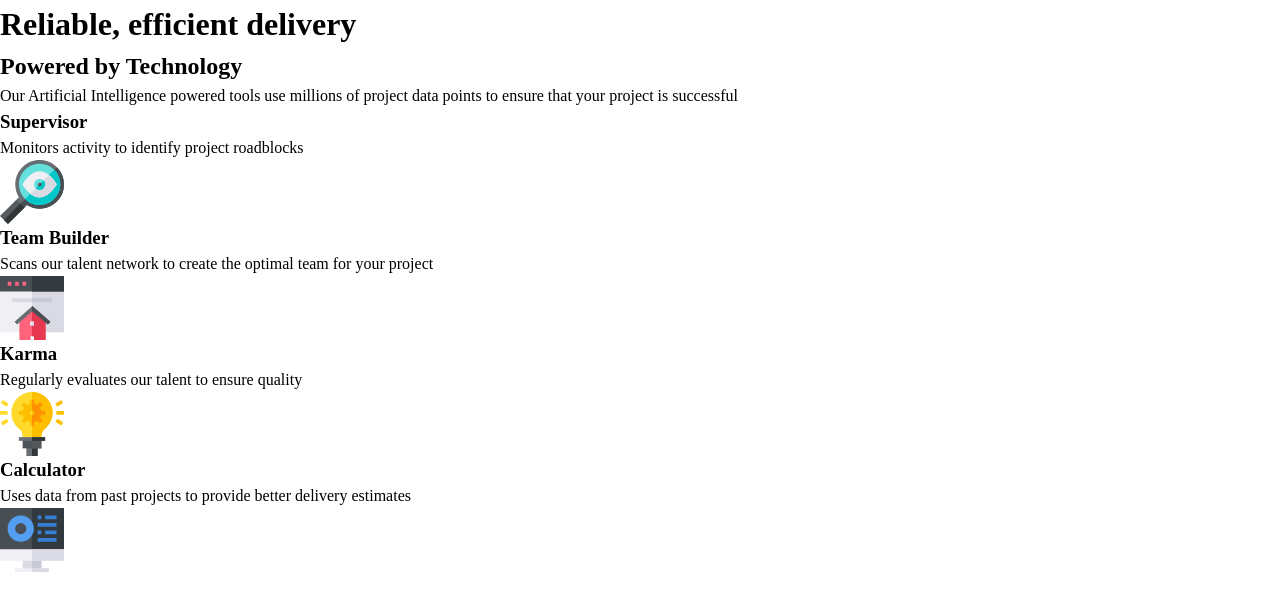
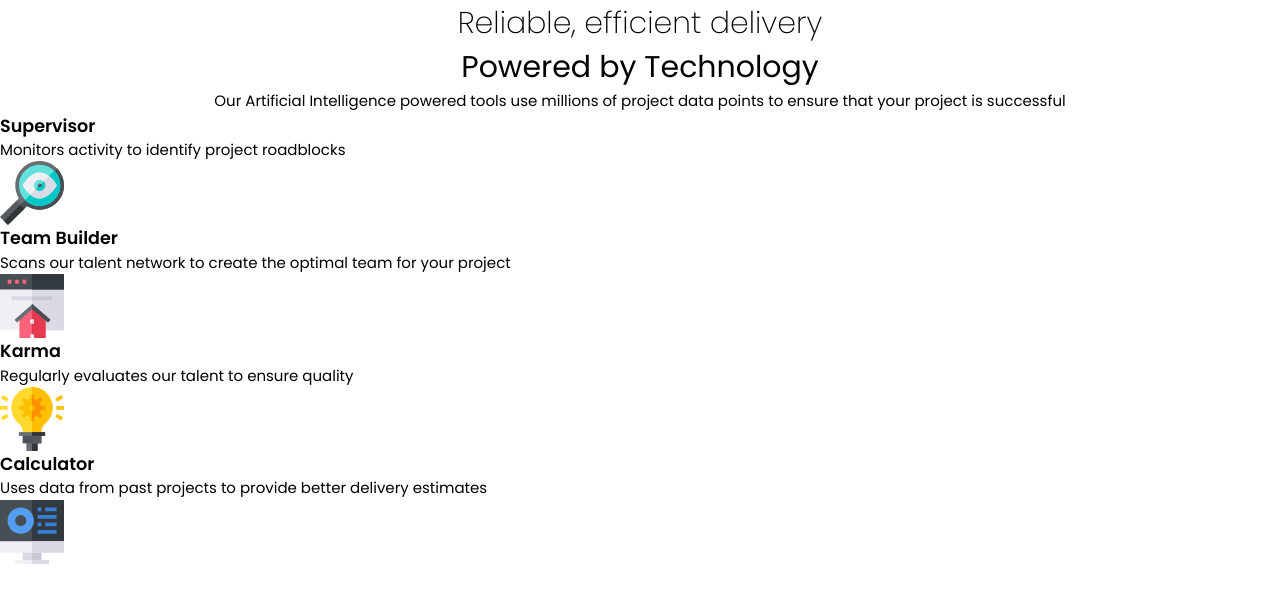
Before and after one commit to ZTanvir/fem-four-card-feature-section, a plain HTML site: page index.html in a window 1280 px wide. Drawn offline with Linux system fonts and the light colour scheme.

Commit message:
Add global color and font

```diff
--- a/style/style.css
+++ b/style/style.css
@@ -66,3 +66,35 @@ h6 {
 #__next {
     isolation: isolate;
 }
+
+:root {
+    --color-red: hsl(0, 78%, 62%);
+    --color-cyan: hsl(180, 62%, 55%);
+    --color-orange: hsl(34, 97%, 64%);
+    --color-blue: hsl(212, 86%, 64%);
+
+    --font-popping: 'Poppins';
+    --font-light: 200;
+    --font-regular: 400;
+    --font-semi-bold: 600;
+}
+
+body {
+    font-family: var(--font-popping, sans-serif);
+    font-size: 0.938rem;
+}
+
+.card-preview__title {
+    font-weight: var(--font-light);
+}
+
+.card-preview__sub-title {
+    font-weight: var(--font-regular);
+    font-size: 1.875rem;
+}
+
+:is(.card-preview__title,
+    .card-preview__sub-title,
+    .card-preview__descriptions) {
+    text-align: center;
+}
```
